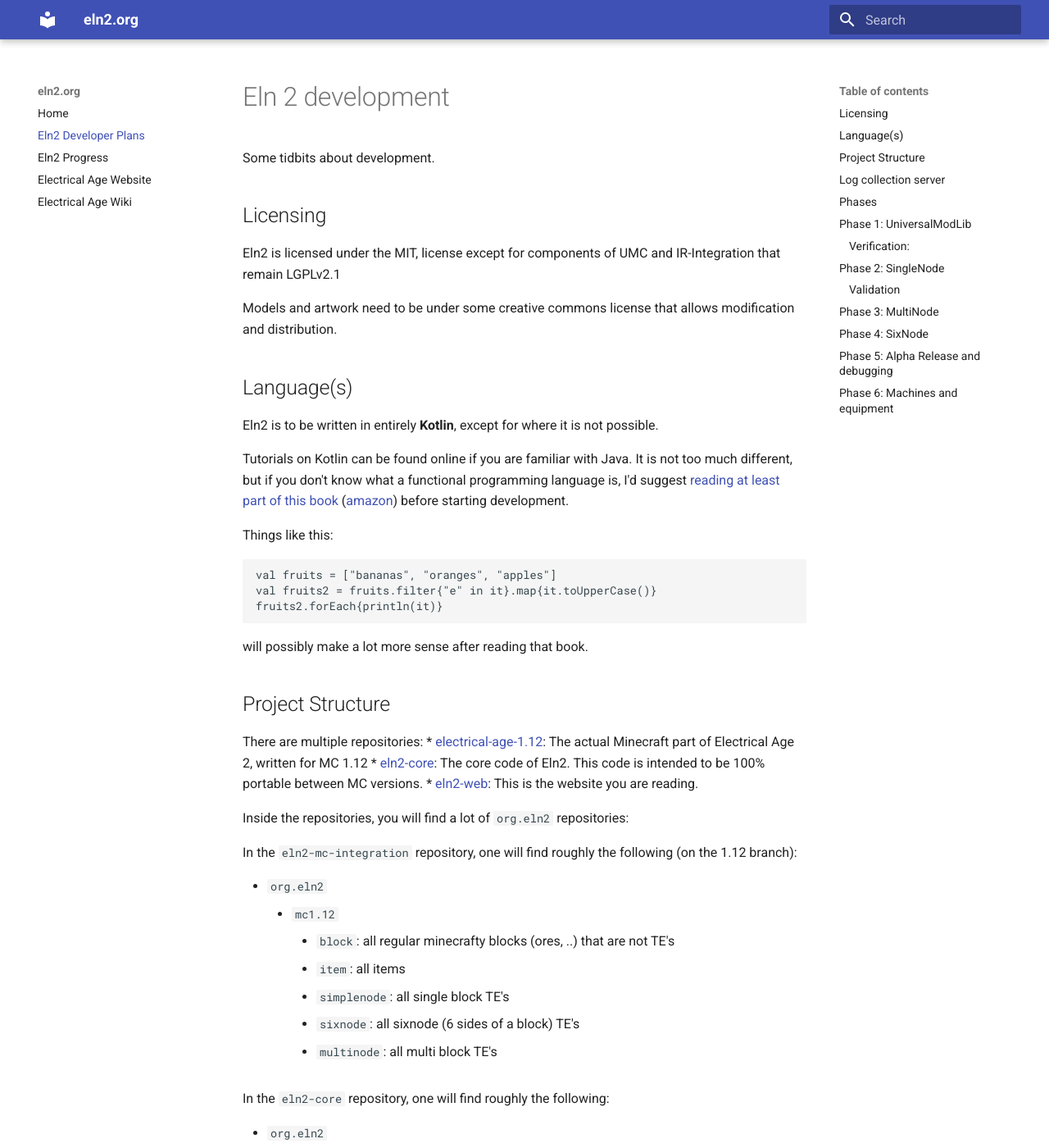
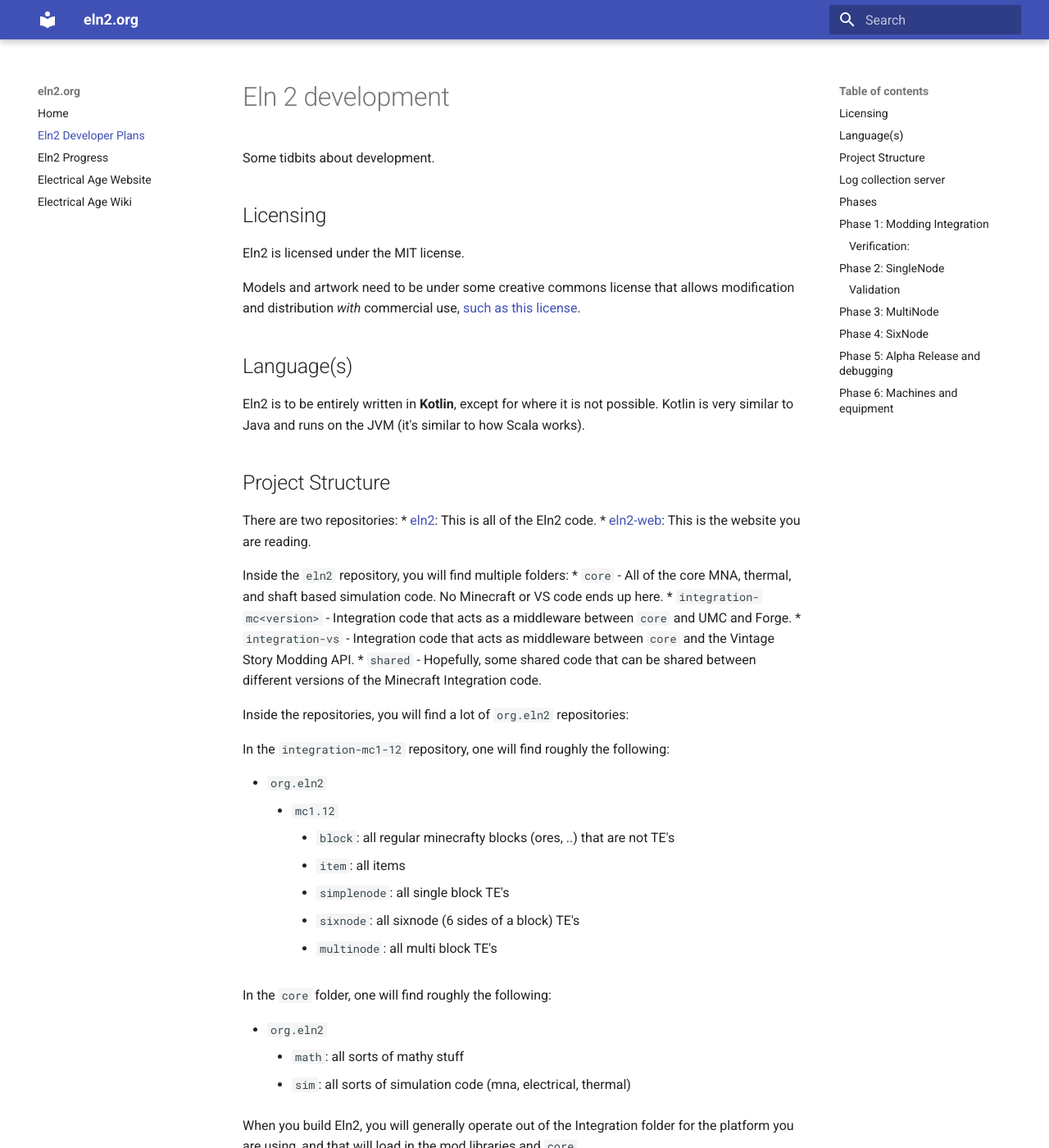
Before and after one commit to age-series/eln2-web, an MkDocs documentation site: the page built from docs/development.md, in a window 1280 px wide and 1400 px high. Shown: the whole window at 82% size. Built offline with MkDocs 1.6.1 and Material for MkDocs 9.7.7, drawn with Linux system fonts in a browser that asks for light colours; some of the changed text lies outside the part shown.

Commit message:
website updates.

````diff
--- a/docs/development.md
+++ b/docs/development.md
@@ -4,36 +4,29 @@
 
 ## Licensing
 
-Eln2 is licensed under the MIT, license except for components of UMC and IR-Integration that remain LGPLv2.1
+Eln2 is licensed under the MIT license.
 
-Models and artwork need to be under some creative commons license that allows modification and distribution.
+Models and artwork need to be under some creative commons license that allows modification and distribution *with* commercial use, [such as this license](https://creativecommons.org/licenses/by-sa/4.0/).
 
 ## Language(s)
 
-Eln2 is to be written in entirely **Kotlin**, except for where it is not possible.
-
-Tutorials on Kotlin can be found online if you are familiar with Java. It is not too much different, but if you don't know what a functional programming language is, I'd suggest [reading at least part of this book](http://learnyouahaskell.com/learnyouahaskell.pdf) ([amazon](https://www.amazon.com/Learn-You-Haskell-Great-Good-dp-1593272839/dp/1593272839/)) before starting development.
-
-Things like this:
-
-```kotlin
-val fruits = ["bananas", "oranges", "apples"]
-val fruits2 = fruits.filter{"e" in it}.map{it.toUpperCase()}
-fruits2.forEach{println(it)}
-```
-
-will possibly make a lot more sense after reading that book.
+Eln2 is to be entirely written in **Kotlin**, except for where it is not possible. Kotlin is very similar to Java and runs on the JVM (it's similar to how Scala works).
 
 ## Project Structure
 
-There are multiple repositories:
-  * [electrical-age-1.12](https://github.com/eln2/eln2-mc-integration): The actual Minecraft part of Electrical Age 2, written for MC 1.12
-  * [eln2-core](https://github.com/eln2/eln2-core): The core code of Eln2. This code is intended to be 100% portable between MC versions.
+There are two repositories:
+  * [eln2](https://github.com/eln2/eln2): This is all of the Eln2 code.
   * [eln2-web](https://github.com/eln2/eln2-web): This is the website you are reading.
+
+Inside the `eln2` repository, you will find multiple folders:
+  * `core` - All of the core MNA, thermal, and shaft based simulation code. No Minecraft or VS code ends up here.
+  * `integration-mc<version>` - Integration code that acts as a middleware between `core` and UMC and Forge.
+  * `integration-vs` - Integration code that acts as middleware between `core` and the Vintage Story Modding API.
+  * `shared` - Hopefully, some shared code that can be shared between different versions of the Minecraft Integration code.
 
 Inside the repositories, you will find a lot of `org.eln2` repositories:
 
-In the `eln2-mc-integration` repository, one will find roughly the following (on the 1.12 branch):
+In the `integration-mc1-12` repository, one will find roughly the following:
 
 * `org.eln2`
     * `mc1.12`
@@ -43,21 +36,15 @@
         * `sixnode`: all sixnode (6 sides of a block) TE's
         * `multinode`: all multi block TE's
 
-In the `eln2-core` repository, one will find roughly the following:
+In the `core` folder, one will find roughly the following:
 
 * `org.eln2`
     * `math`: all sorts of mathy stuff
     * `sim`: all sorts of simulation code (mna, electrical, thermal)
 
-When you build Eln2, you will generally operate out of the `eln2-mc-integration` folder, and that will load in UMC as well as Eln2-core.
+When you build Eln2, you will generally operate out of the Integration folder for the platform you are using, and that will load in the mod libraries and `core`.
 
-As a result, all of those imports will be accessible to be used for Minecraft code.
-
-The different versions of the eln2 Minecraft integrations (say 1.12, 1.14, 1.15, etc) would be branches by those names on that repository, which matches the way that UMC is structured.
-
-A proposal by Baughn has us changing this to a monorepo at [eln2/eln2](https://github.com/eln2/eln2), where core and integration would live. UMC would become a git subtree and the website would stay seperate.
-
-This moves things around a little - the paths then become something more like this:
+Here's a general overview of what the class heiarchy may look like:
 
 * `org.eln2`
     * `integration`: Minecraft version specific code. Stored in /integration-<mcversion> project directory
@@ -72,7 +59,7 @@
 
 ## Log collection server
 
-For Eln2 pre-alpha development, we will have a crash log handler. What will happen is if the game crashes, we will automatically take the log, and send it out to the development team to a server that can recieve these logs and then we can process them.
+For Eln2 pre-alpha development, we will have a crash log handler. What will happen is if the game crashes, we will automatically take the log, and send it out to the development team to a server that can receive these logs and then we can process them.
 
 This will aid in development, and will likely be removed at the alpha stage unless we find it useful. At the pre-alpha stage, we will also send the UUID of players so that we know who had the bug.
 
@@ -80,19 +67,34 @@
 
 Just a FYI, these will all be copied sooner or later to GitHub issues, so that it's easier to track progress. There will be a proper set of milestones for this on each of the relevant repositories.
 
-## Phase 1: UniversalModLib
+## Phase 1: Modding Integration
 
+Core:
+- [ ] MNA finished
+- [ ] Centralized log collection server
+
+Minecraft:
 - [ ] configure UniversalModLib
-    - [ ] fix UniiversalModLib
-    - [ ] package UniversalModLib
 - [ ] config file disclaimer option (disables the mod unless the user agrees to not pester the devs before alpha)
 - [ ] crash logger
-- [ ] rebuild MNA from scratch (apparently)
+
+Vintage Story:
+- [ ] Make build environment cross-platform with easy to use instructions
+- [ ] config file disclaimer option (disables the mod unless the user agrees to not pester the devs before alpha)
+- [ ] crash logger
 
 ### Verification:
 
+Core:
+- [ ] works in TravisCI with unit tests possible
+- [ ] Crash logs received from both platforms.
+
+Minecraft:
 - [ ] running `./gradlew build` in the main workspace will prepare libraries and compile our mod to a functional jar
-- [ ] works in TravisCI
+- [ ] config option works
+
+Vintage Story:
+- [ ] Somehow, build works? Ability to step the MNA from mod console may be sufficient testing.
 - [ ] config option works
 
 ## Phase 2: SingleNode
````
Also changed, not shown: docs/index.md (+2 -2 lines).
